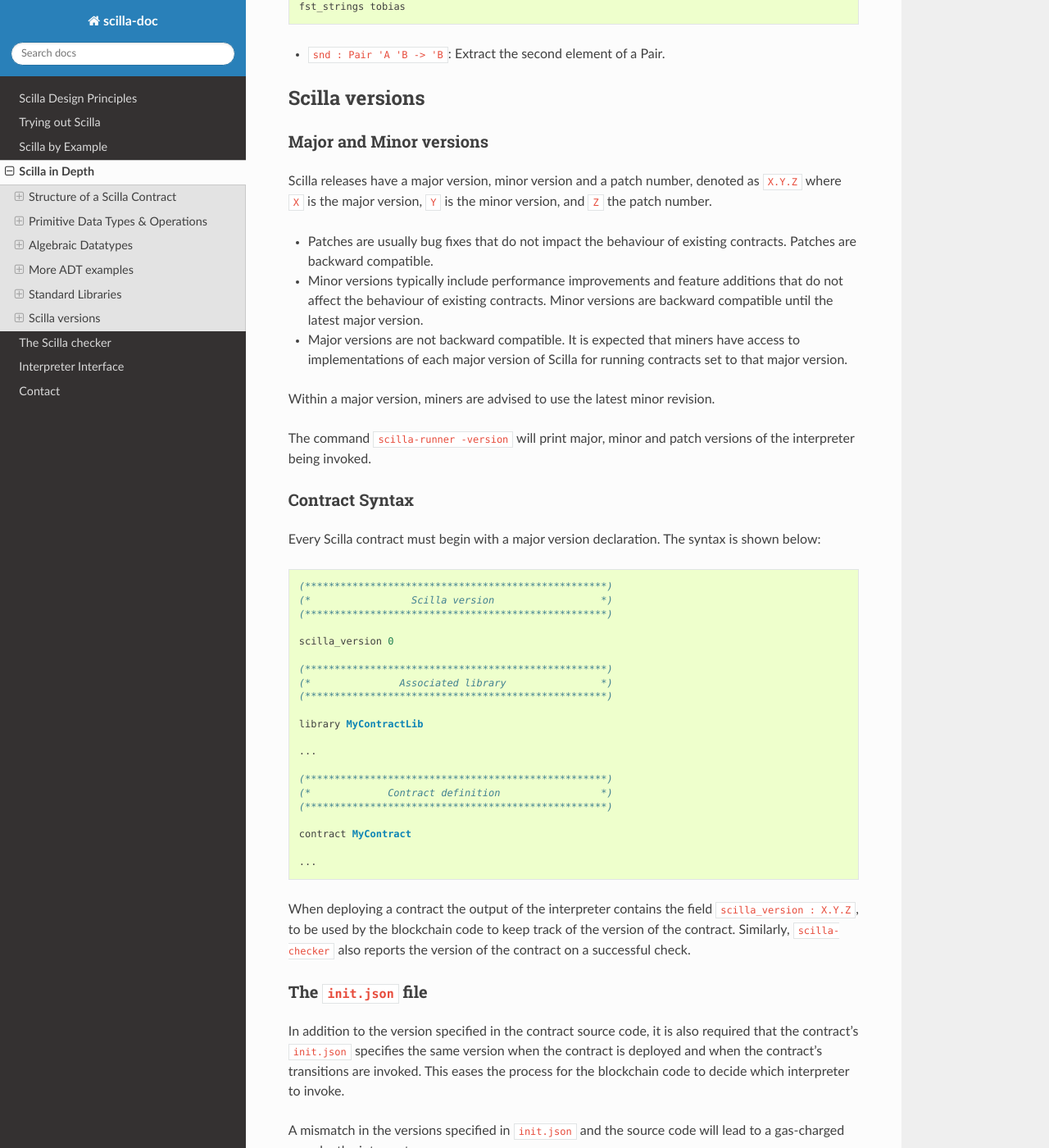
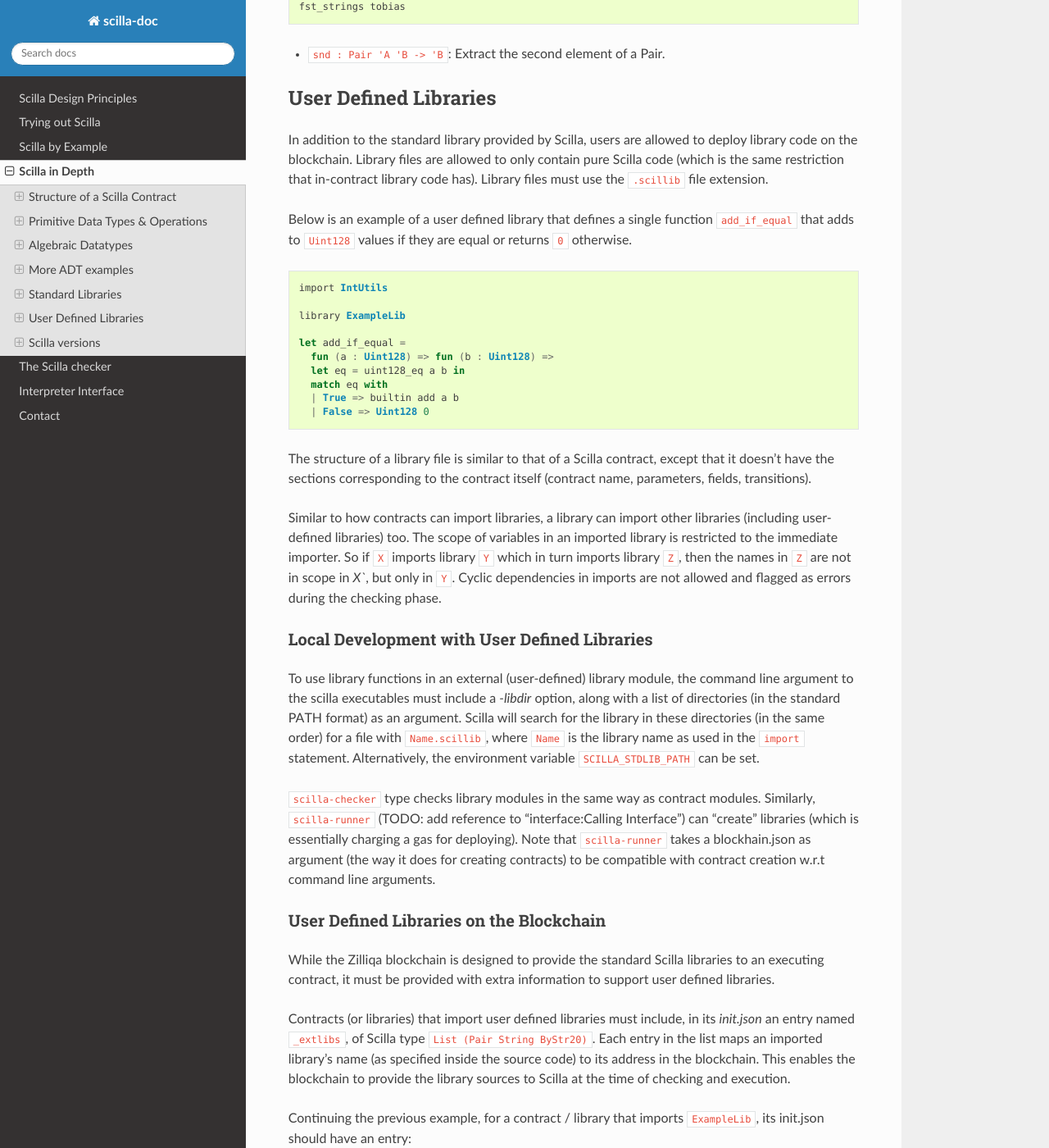
Before and after one commit to Zilliqa/scilla-docs, a Sphinx documentation site: the page built from docs/source/scilla-in-depth.rst, in a window 1280 px wide and 1400 px high, scrolled down 36252 px. Shown: the whole window at 82% size. Built offline with Sphinx 7.4.7 and the Read the Docs theme 2.0.0, drawn with Linux system fonts in a browser that asks for light colours; some of the changed text lies outside the part shown.

Commit message:
Add section on using external libraries

```diff
--- a/docs/source/scilla-in-depth.rst
+++ b/docs/source/scilla-in-depth.rst
@@ -2093,7 +2093,95 @@ PairUtils
 
 - ``snd : Pair 'A 'B -> 'B``: Extract the second element of a Pair.
 
-
+User Defined Libraries
+######################
+
+In addition to the standard library provided by Scilla, users are allowed
+to deploy library code on the blockchain. Library files are allowed to only
+contain pure Scilla code (which is the same restriction that in-contract
+library code has). Library files must use the ``.scillib`` file extension.
+
+Below is an example of a user defined library that defines a single function
+``add_if_equal`` that adds to ``Uint128`` values if they are equal or returns
+``0`` otherwise.
+
+.. code-block:: ocaml
+
+  import IntUtils
+
+  library ExampleLib
+
+  let add_if_equal =
+    fun (a : Uint128) => fun (b : Uint128) =>
+    let eq = uint128_eq a b in
+    match eq with
+    | True => builtin add a b
+    | False => Uint128 0
+
+The structure of a library file is similar to that of a Scilla contract, except that
+it doesn't have the sections corresponding to the contract itself
+(contract name, parameters, fields, transitions).
+
+Similar to how contracts can import libraries, a library can import other libraries
+(including user-defined libraries) too. The scope of variables in an imported library
+is restricted to the immediate importer. So if ``X`` imports library ``Y`` which in
+turn imports library ``Z``, then the names in ``Z`` are not in scope in `X``, but only
+in ``Y``. Cyclic dependencies in imports are not allowed and flagged as errors
+during the checking phase.
+
+
+Local Development with User Defined Libraries
+*********************************************
+
+To use library functions in an external (user-defined) library module, the command line
+argument to the scilla executables must include a `-libdir` option, along with a list of
+directories (in the standard PATH format) as an argument. Scilla will search for the library
+in these directories (in the same order) for a file with ``Name.scillib``, where ``Name`` is
+the library name as used in the ``import`` statement. Alternatively, the environment variable
+``SCILLA_STDLIB_PATH`` can be set.
+
+``scilla-checker`` type checks library modules in the same way as contract modules. Similarly,
+``scilla-runner`` (TODO: add reference to "interface:Calling Interface") can "create" libraries
+(which is essentially charging a gas for deploying). Note that ``scilla-runner`` takes a
+blockhain.json as argument (the way it does for creating contracts) to be compatible with
+contract creation w.r.t command line arguments.
+
+User Defined Libraries on the Blockchain
+****************************************
+
+While the Zilliqa blockchain is designed to provide the standard Scilla libraries to an
+executing contract, it must be provided with extra information to support user defined
+libraries.
+
+Contracts (or libraries) that import user defined libraries must include, in its `init.json`
+an entry named ``_extlibs``, of Scilla type ``List (Pair String ByStr20)``. Each entry in
+the list maps an imported library's name (as specified inside the source code) to its
+address in the blockchain. This enables the blockchain to provide the library sources to
+Scilla at the time of checking and execution.
+
+Continuing the previous example, for a contract / library that imports ``ExampleLib``, its
+init.json should have an entry:
+
+.. code-block:: javascript
+
+  [
+    ...,
+    {
+      "vname" : "_extlibs",
+      "type" : "List(Pair String ByStr20)",
+      "value" : [
+          {
+              "constructor" : "Pair",
+              "argtypes" : ["String", "ByStr20"],
+              "arguments" : ["ExampleLib", "0x986556789012345678901234567890123456abcd"]
+          },
+          ...
+      ]
+    }
+  ]
+
+Namespaces
+**********
 
 
 
```
Also changed, not shown: docs/source/interface.rst (+7 -1 lines).
